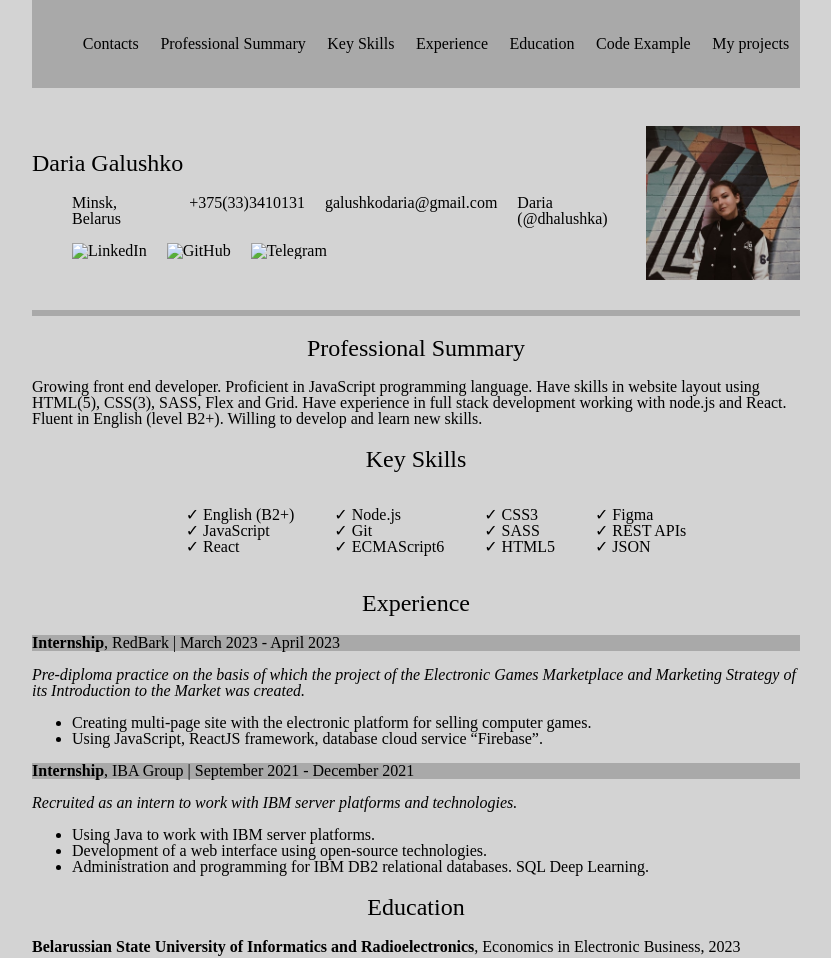
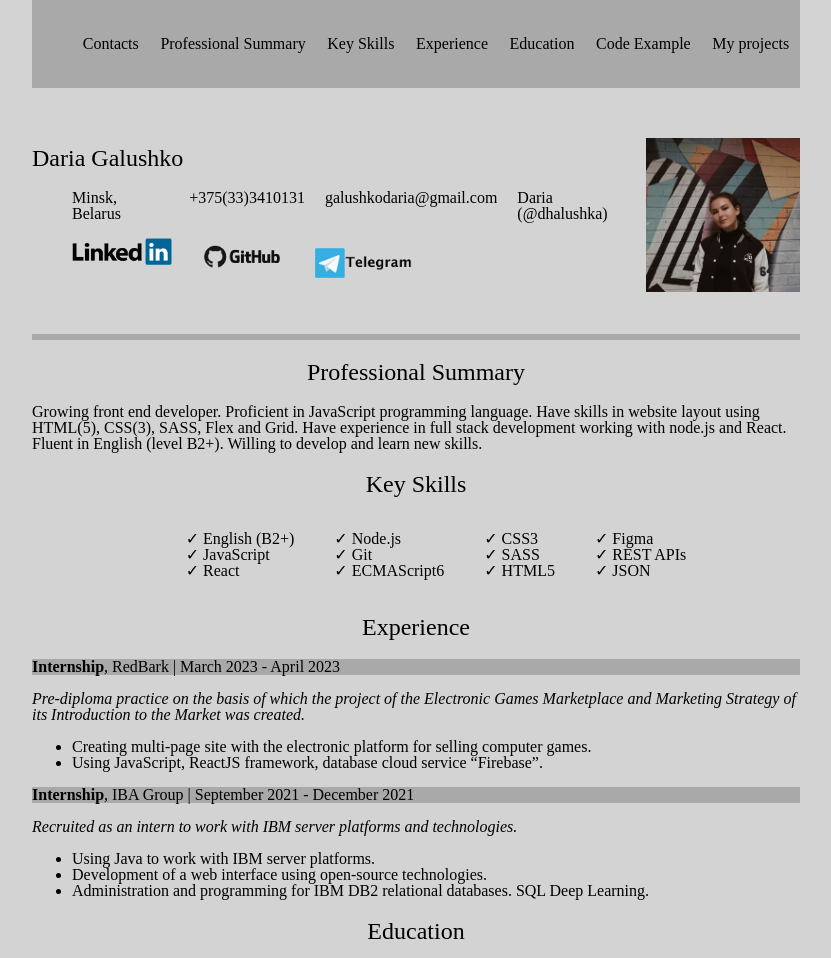
Before and after one commit to DHalushka/rsschool-cv, a plain HTML site: page index.html in a window 1280 px wide. Shown: the top 958 px of the page, without its empty margins (224-1055 px from the left). Drawn offline with Linux system fonts and the light colour scheme; the site is published under a folder, as on GitHub Pages, so addresses that start at the root find nothing.

Commit message:
feat: added image to tab

```diff
--- a/index.html
+++ b/index.html
@@ -6,6 +6,7 @@
     <meta http-equiv="X-UA-Compatible" content="IE=edge">
     <meta name="viewport" content="width=device-width, initial-scale=1.0">
     <link rel="stylesheet" href="style.css">
+    <link rel="icon" href="assets/profilephoto.jpg" >
     <title>cv</title>
 </head>
 
@@ -35,11 +36,11 @@
                     <li>Daria (@dhalushka)</li>
                 </ul>
                 <ul class="social-links">
-                    <li><a href="https://www.linkedin.com/in/daria-galushko/"><img src="/assets/LinkedInlogo.png"
+                    <li><a href="https://www.linkedin.com/in/daria-galushko/"><img src="./assets/LinkedInlogo.png"
                                 alt="LinkedIn"></a></li>
-                    <li><a href="https://github.com/DHalushka"><img src="/assets/githublogo.png" alt="GitHub"></a>
+                    <li><a href="https://github.com/DHalushka"><img src="./assets/githublogo.png" alt="GitHub"></a>
                     </li>
-                    <li><a href="https://t.me/daria_galushko"><img src="/assets/telegramlogo.png" alt="Telegram"></a>
+                    <li><a href="https://t.me/daria_galushko"><img src="./assets/telegramlogo.png" alt="Telegram"></a>
                     </li>
                 </ul>
             </div>
@@ -157,7 +158,7 @@
                 <a href="https://github.com/DHalushka">My GitHub</a>
             </li>
             <li>
-                <img src="/assets/rs-school-logo.svg" alt="rs-school-logo">
+                <img src="./assets/rs-school-logo.svg" alt="rs-school-logo">
             </li>
             <li>
                 <a href="https://rs.school/courses/javascript-ru">JavaScript course</a>
```
